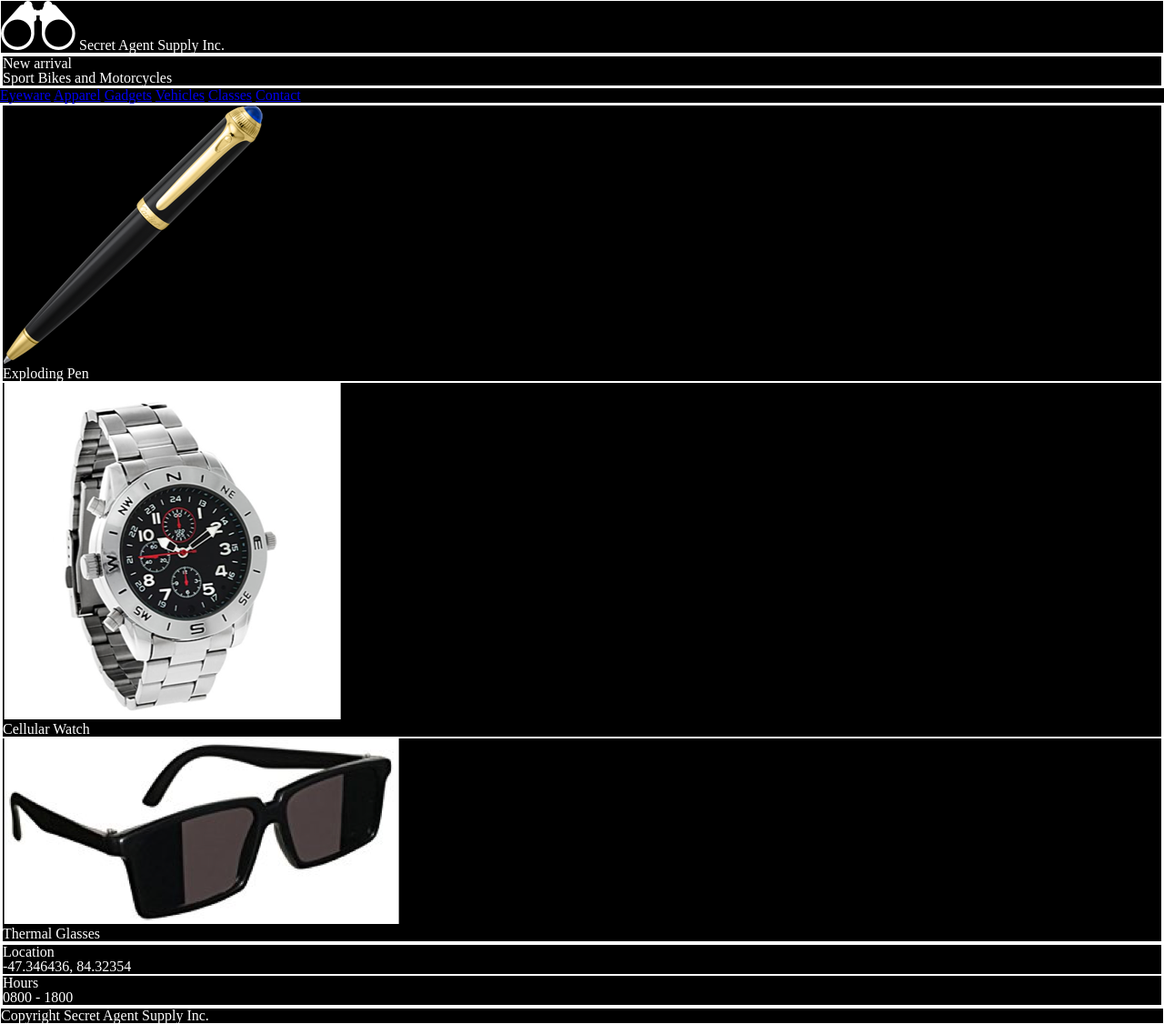
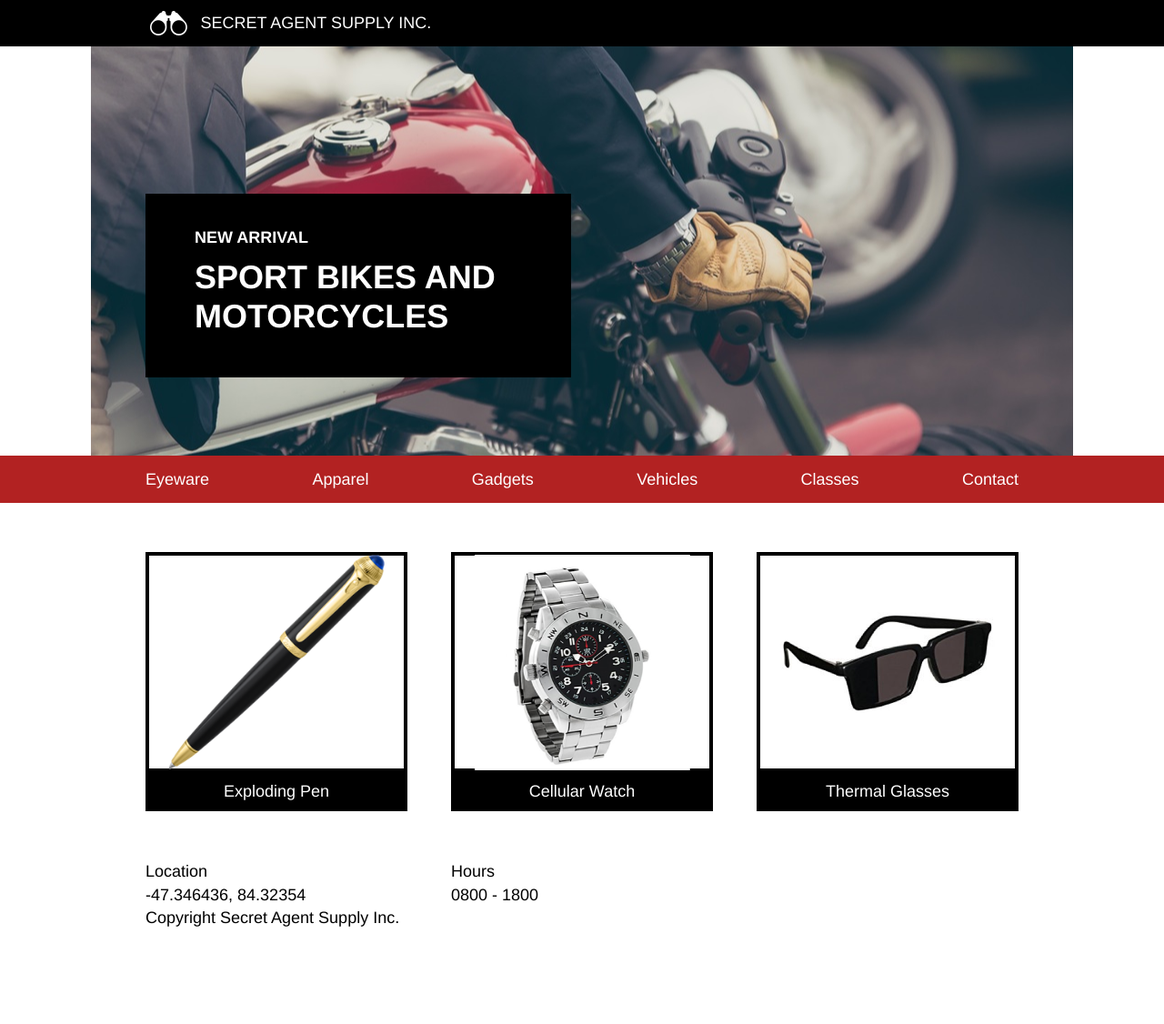
Before and after one commit to GingerBeardx/SecretAgentSupply, a plain HTML site: page index.html in a window 1280 px wide. Shown: the whole page at 91% size. After the commit the page ends 1022 px from the top, so only its background shows below. Drawn offline with Linux system fonts and the light colour scheme.

Commit message:
Products styled

```diff
--- a/index.html
+++ b/index.html
@@ -7,64 +7,77 @@
     <link rel="stylesheet" type="text/css" href="./resources/css/style.css">
   </head>
   <body>
-    <header class="container">
-      <div class="logo">
+    <div class="company">
+      <div class="container">
         <img src="./resources/img/logo.png" alt="">
         <span>Secret Agent Supply Inc.</span>
       </div>
-    </header>
+    </div>
+    <div class="main-banner">
+      <div class="container">
+        <div class="headline">
+          <h4>New arrival</h4>
+          <h1>Sport Bikes and Motorcycles</h1>
+        </div>
+      </div>
+    </div>
+    <!-- Navigation Bar -->
+    <nav>
+      <ul class="container">
+        <li><a href="#">Eyeware</a></li>
+        <li><a href="#">Apparel</a></li>
+        <li><a href="#">Gadgets</a></li>
+        <li><a href="#">Vehicles</a></li>
+        <li><a href="#">Classes</a></li>
+        <li><a href="#">Contact</a></li>
+      </ul>
+      <ul class="mobile-nav container">
+        <li>Menu</li>
+      </ul>
+    </nav>
+    <!-- Products and Business Info -->
     <div class="container">
-      <div class="announcement">
-        <div class="announcement-text">
-          <h1>New arrival</h1>
-          <h2>Sport Bikes and Motorcycles</h2>
+      <div class="products">
+
+        <div class="product">
+          <div class="product-image">
+            <img src="./resources/img/pen.png" alt="">
+          </div>
+          <span class="description">Exploding Pen</span>
+        </div>
+
+        <div class="product">
+          <div class="product-image">
+            <img src="./resources/img/watch.png" alt="">
+          </div>
+          <span class="description">Cellular Watch</span>
+        </div>
+
+        <div class="product">
+          <div class="product-image">
+            <img src="./resources/img/glasses.png" alt="">
+          </div>
+          <span class="description">Thermal Glasses</span>
         </div>
       </div>
     </div>
 
-    <nav class="container">
-      <span><a href="#">Eyeware</a></span>
-      <span><a href="#">Apparel</a></span>
-      <span><a href="#">Gadgets</a></span>
-      <span><a href="#">Vehicles</a></span>
-      <span><a href="#">Classes</a></span>
-      <span><a href="#">Contact</a></span>
-    </nav>
-
     <div class="container">
-      <div class="top-gadets">
-        <div class="gadget">
-          <img src="./resources/img/pen.png" alt="">
-          <h1>Exploding Pen</h1>
+      <div class="business-info">
+        <div class="info">
+          <span class="title">Location</span>
+          <span>-47.346436, 84.32354</span>
         </div>
-
-        <div class="gadget">
-          <img src="./resources/img/watch.png" alt="">
-          <h1>Cellular Watch</h1>
-        </div>
-
-        <div class="gadget">
-          <img src="./resources/img/glasses.png" alt="">
-          <h1>Thermal Glasses</h1>
-        </div>
-      </div>
-
-      <div class="about-us">
-        <div class="location">
-          <h1>Location</h1>
-          <p>-47.346436, 84.32354</p>
-        </div>
-
-        <div class="location">
-          <h1>Hours</h1>
-          <p>0800 - 1800</p>
+        <div class="info">
+          <span class="title">Hours</span>
+          <span>0800 - 1800</span>
         </div>
       </div>
     </div>
-
+    <!-- Footer -->
     <footer>
       <div class="container">
-        <h2>Copyright Secret Agent Supply Inc.</h2>
+        Copyright Secret Agent Supply Inc.
       </div>
     </footer>
   </body>
--- a/resources/css/style.css
+++ b/resources/css/style.css
@@ -1,11 +1,141 @@
-/* Global stles */
+/* Global styles */
+html {
+  font-size: 18px;
+}
 
 body {
+  display: block;
+  font-family: Helvetica;
+  line-height: 1.4em;
+  margin: 0;
+}
+
+div {
+  display: block;
+}
+
+img {
+  border-style: none;
+}
+
+h1, h4 {
+  font-weight: bold;
+  text-transform: uppercase;
+}
+
+.container {
+  margin: 0 auto;
+  max-width: 960px;
+}
+
+/* headeer styles */
+.company {
   background-color: black;
   color: white;
 }
 
-div {
-  border: 1px white solid;
+.company .container {
+  align-items: center;
+  display: flex;
+  padding: 12px 0 12px 0.5em;
+  text-transform: uppercase;
+}
+
+.company img {
+  height: 1.5em;
+  padding-right: 15px;
+}
+
+/* Main Banner */
+.main-banner {
+  background-image: url('../../resources/img/moto.jpeg');
+  background-repeat: no-repeat;
+  background-position: center center;
+  height: 25em;
+}
+
+.headline {
+  background-color: black;
+  color: white;
+  padding: 2em 3em;
+  position: relative;
+  top: 9em;
+  width: 20em;
+}
+
+.headline h1 {
+  font-size: 2em;
+  line-height: 1.2em;
+  margin: 0.25em 0;
+}
+
+/* Navigation style */
+nav {
+  background-color: firebrick;
+  color: white;
+}
+
+li {
+  display: list-item;
+}
+
+a {
+  color: white;
+  text-decoration: none;
+}
+
+nav ul {
+  align-items: center;
+  display: flex;
+  justify-content: space-between;
+  list-style: none;
+  padding: 0.75em 0;
+}
+
+.mobile-nav {
+  display: none;
+}
+
+/* Products */
+.description {
+  background-color: black;
+  color: white;
   display: block;
+  padding: 0.5em;
+  text-align: center;
 }
+
+.product {
+  width: 30%;
+}
+
+.products {
+  display: flex;
+  justify-content: space-between;
+  margin-top: 3em;
+}
+.product-image {
+  align-items: center;
+  border: 4px solid black;
+  border-image: initial;
+  display: flex;
+  height: 9em;
+  justify-content: center;
+  padding: 2em 0;
+}
+
+.product-image img {
+  width: 85%
+}
+
+.info {
+  display: flex;
+  flex-direction: column;
+  justify-content: space-between;
+  margin: 3em 0 0 0;
+  width: 35%;
+}
+
+.business-info {
+  display: flex;
+}
```
